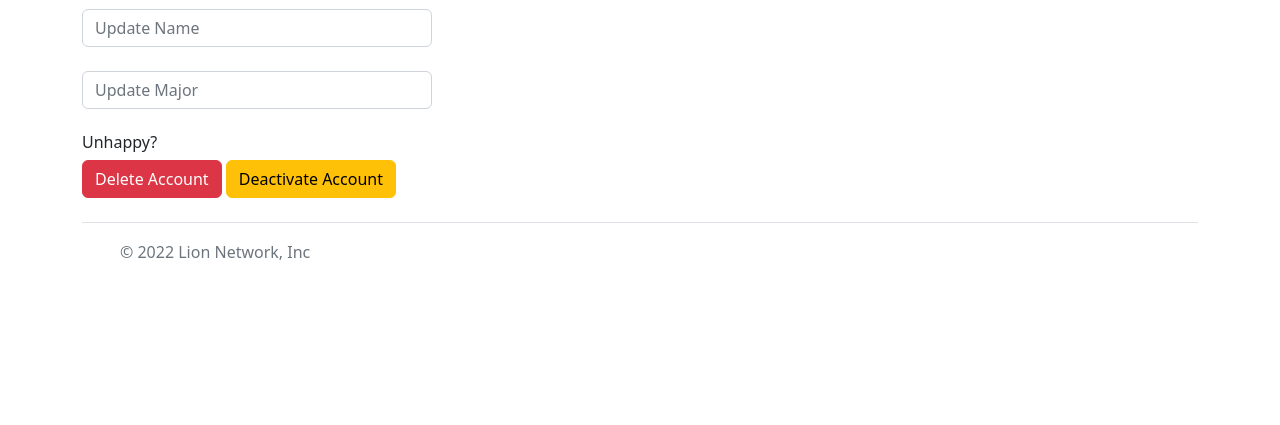
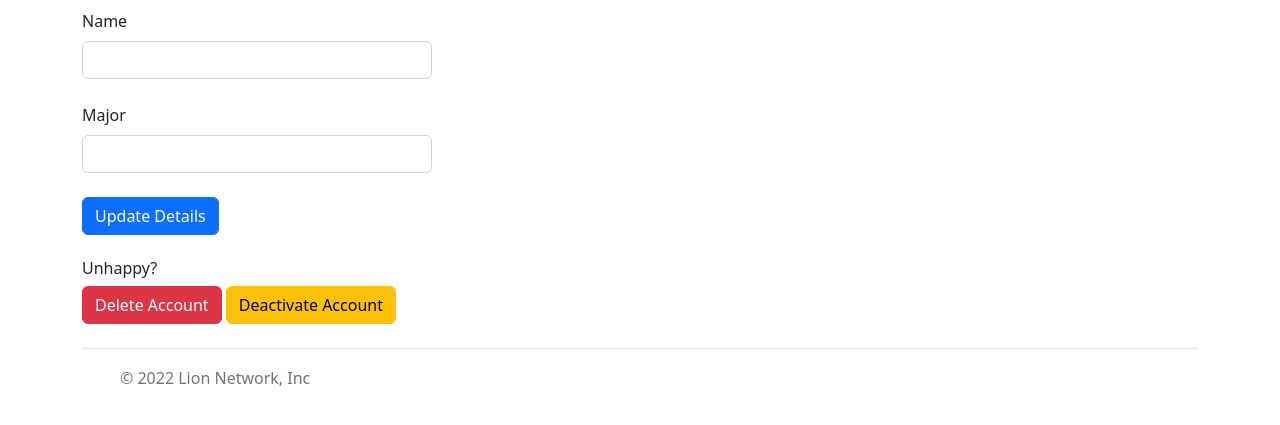
Before and after one commit to harshiniwho/lionnetwork, a Python web app: template lionnetwork/templates/user/settings.html in a window 1280 px wide. Shown: the part 172-597 px from the top of the page. Run offline with Jinja, Linux system fonts and the light colour scheme; the template is opened without the code that fills it, so the values that code supplies are empty; some libraries are stand-ins or nearby versions.

Commit message:
fix update user details

```diff
--- a/lionnetwork/auth.py
+++ b/lionnetwork/auth.py
@@ -47,6 +47,7 @@ def register():
             except Exception as e:
                 error = f"User {columbia_uni} is already registered."
                 flash(error, category="error")
+                return redirect(url_for("auth.register"))
 
             return redirect(url_for("auth.login"))
 
--- a/lionnetwork/templates/user/newJob.html
+++ b/lionnetwork/templates/user/newJob.html
@@ -10,7 +10,7 @@
         </div>
         <br />
         <div class="form-group" style="width:350px;">
-            <input type="text" class="form-control" id="company" name = "company" placeholder="Company">
+            <input type="text" class="form-control" id="company" name = "company" placeholder="Company" required>
         </div>
         <br />
         <div class="form-group" style="width:350px;">
--- a/lionnetwork/templates/user/settings.html
+++ b/lionnetwork/templates/user/settings.html
@@ -26,7 +26,7 @@
         <button type="submit" class="btn btn-primary">Add New Industry</button>
     </form>
     <br>
-    <h5>List of Payments</h5>
+    <h5>Payment History</h5>
     <div class="container-fluid" style="margin-top: 2%;">
         <style>
           td,
@@ -77,15 +77,23 @@
 {% else %}
     <h5>{{session['columbia_uni']}} Account Settings</h5>
     <h7>Job Listing Access: <strong>{{g.user.has_job_listings_access}}</strong></h7>
-    <form method="post" action="{{url_for('user.settings')}}">
+    <form method="post" action="{{url_for('user.update')}}">
         <div class="form-group mt-2" style="width:350px;">
-            <input type="text" class="form-control" id="name" name="name" placeholder="Update Name">
+            <label for="name" class="form-label">Name</label>
+            <input type="text" class="form-control" id="name" name="name" placeholder="{{g.user.name}}">
         </div>
         <br />
         <div class="form-group" style="width:350px;">
-            <input type="text" class="form-control" id="major" name="major" placeholder="Update Major">
+            <label for="major" class="form-label">Major</label>
+            <input type="text" class="form-control" id="major" name="major" placeholder="{{g.user.major}}">
         </div>
-        <br />
+        <br>
+        <button class="btn btn-primary" type="submit">
+            Update Details
+        </button>
+    </form>
+    <br>
+    <form method="post" action="{{url_for('user.settings')}}">
         <h6>Unhappy?</h6>
         <span style="display: inline;">
             <input type="submit" class="btn btn-primary btn-danger"  name="delete" value="Delete Account">
--- a/lionnetwork/views.py
+++ b/lionnetwork/views.py
@@ -9,7 +9,6 @@ views = Blueprint('views', __name__)
 def index():
 
     users = g.conn.execute('select * from users').fetchall()
-    print(users)
 
     if "columbia_uni" in session:
         return redirect(url_for('user.jobPosting'))
```
Also changed, not shown: lionnetwork/user.py (+15 -0 lines).
